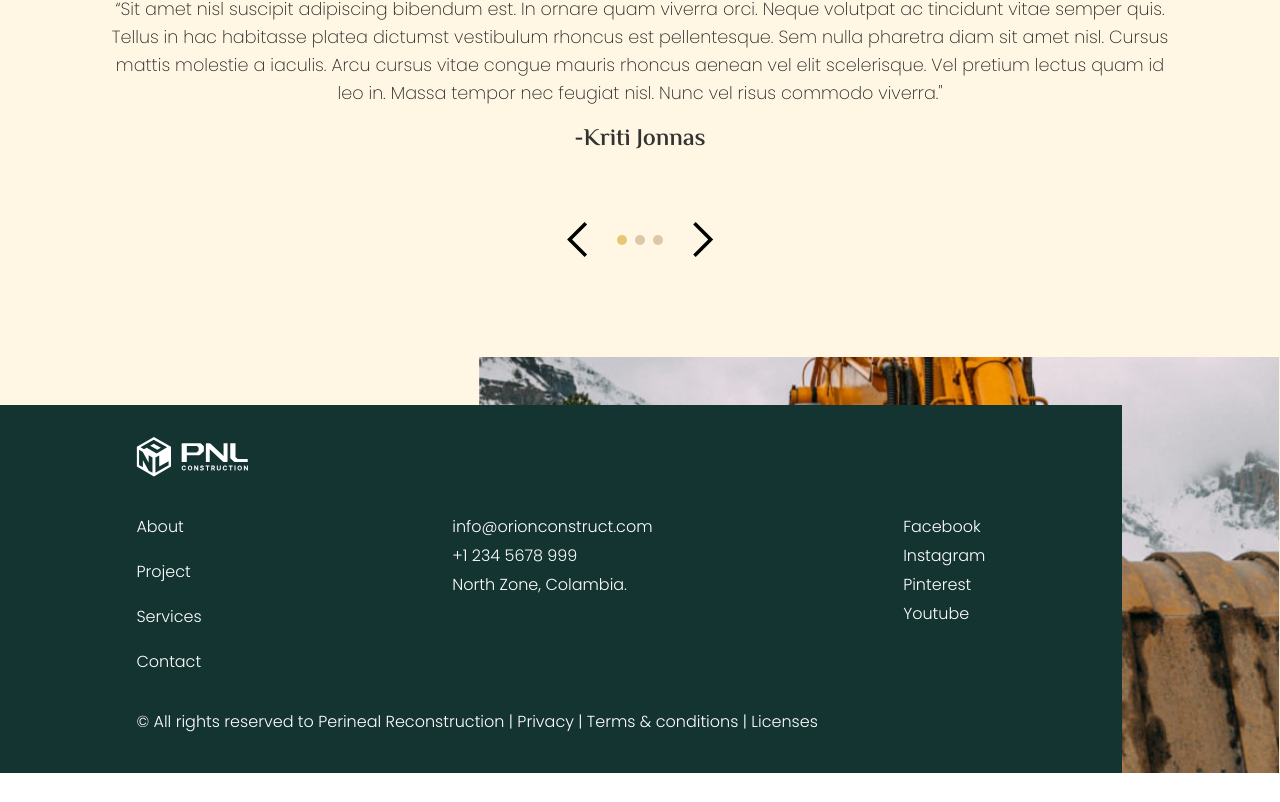
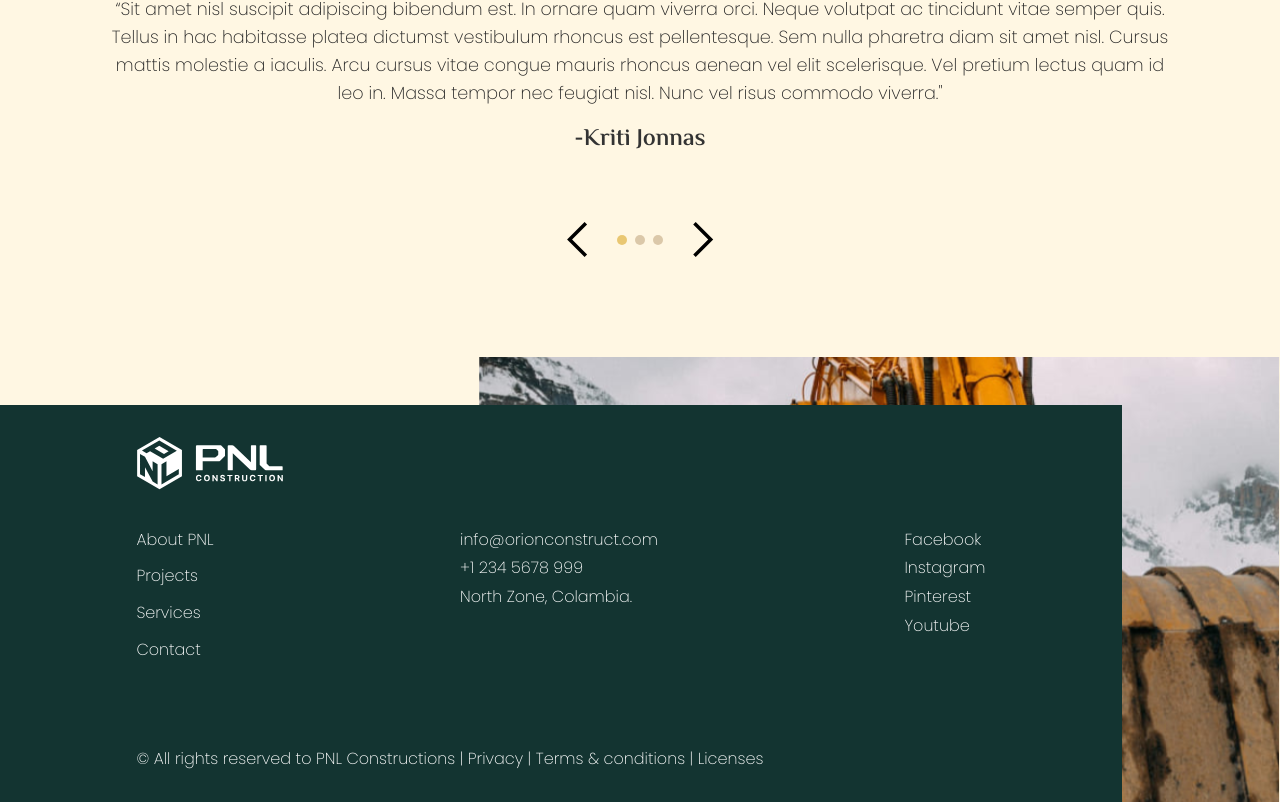
Before and after one commit to adeyemi223/Perineal-Reconstruction, a Next.js app: page / in a window 1280 px wide. Shown: the part 8019-8821 px from the top of the page. Before the commit the page ends 8792 px from the top, so only its background shows below. Built offline with nearby package versions, Linux system fonts and the light colour scheme.

Commit message:
fon
git commit -m fon

```diff
--- a/app/globals.css
+++ b/app/globals.css
@@ -718,6 +718,10 @@ select {
   padding-block: 2em;
 }
 
+.footer_logo img {
+  height: 52.52px;
+}
+
 .footer_navigation {
   display: flex;
   justify-content: space-between;
@@ -727,13 +731,13 @@ select {
 .footer_page_links {
   display: flex;
   flex-direction: column;
-  gap: 1.5em;
+  gap: 1em;
 }
 
 .footer_link {
   color: var(--btn-color);
   text-decoration: none;
-  font-weight: 300;
+  font-weight: lighter;
 }
 
 .footer_link:hover {
@@ -742,9 +746,17 @@ select {
 }
 
 .footer_info p,
-.footer_scocial_links p,
-.copy_right {
+.footer_scocial_links p {
   padding-bottom: 0.5em;
   color: var(--btn-color);
-  font-weight: 300;
+  font-weight: lighter;
 }
+
+.copy_right {
+  padding-top: 3em;
+  color: #ffffff;
+}
+
+.copy_right p {
+  font-weight: lighter;
+}
--- a/app/layout.tsx
+++ b/app/layout.tsx
@@ -44,10 +44,10 @@ export default function RootLayout({
               <div className="footer_navigation">
                 <div className="footer_page_links">
                   <Link className="footer_link" href="/about">
-                    About
+                    About PNL
                   </Link>
                   <Link className="footer_link" href="/projects">
-                    Project
+                    Projects
                   </Link>
                   <Link className="footer_link" href="/services">
                     Services
@@ -70,8 +70,8 @@ export default function RootLayout({
               </div>
               <div className="copy_right">
                 <p>
-                  &copy; All rights reserved to Perineal Reconstruction |
-                  Privacy | Terms & conditions | Licenses
+                  &copy; All rights reserved to PNL Constructions | Privacy |
+                  Terms & conditions | Licenses
                 </p>
               </div>
             </div>
```
